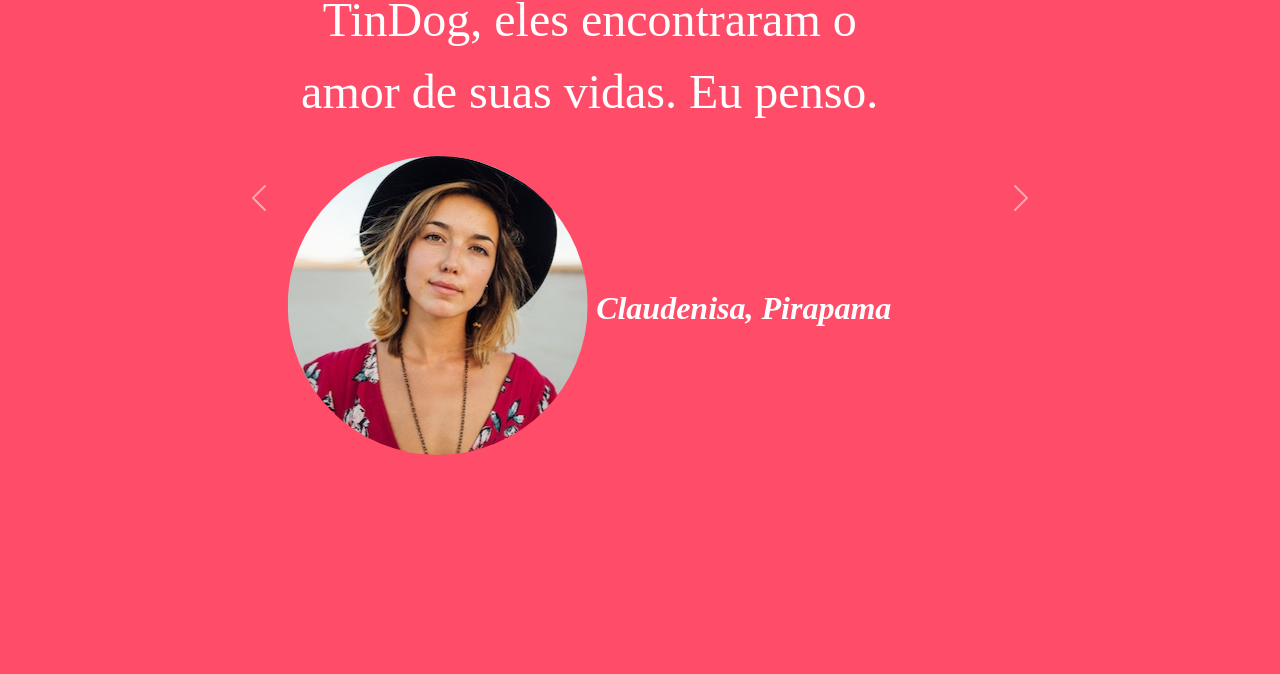
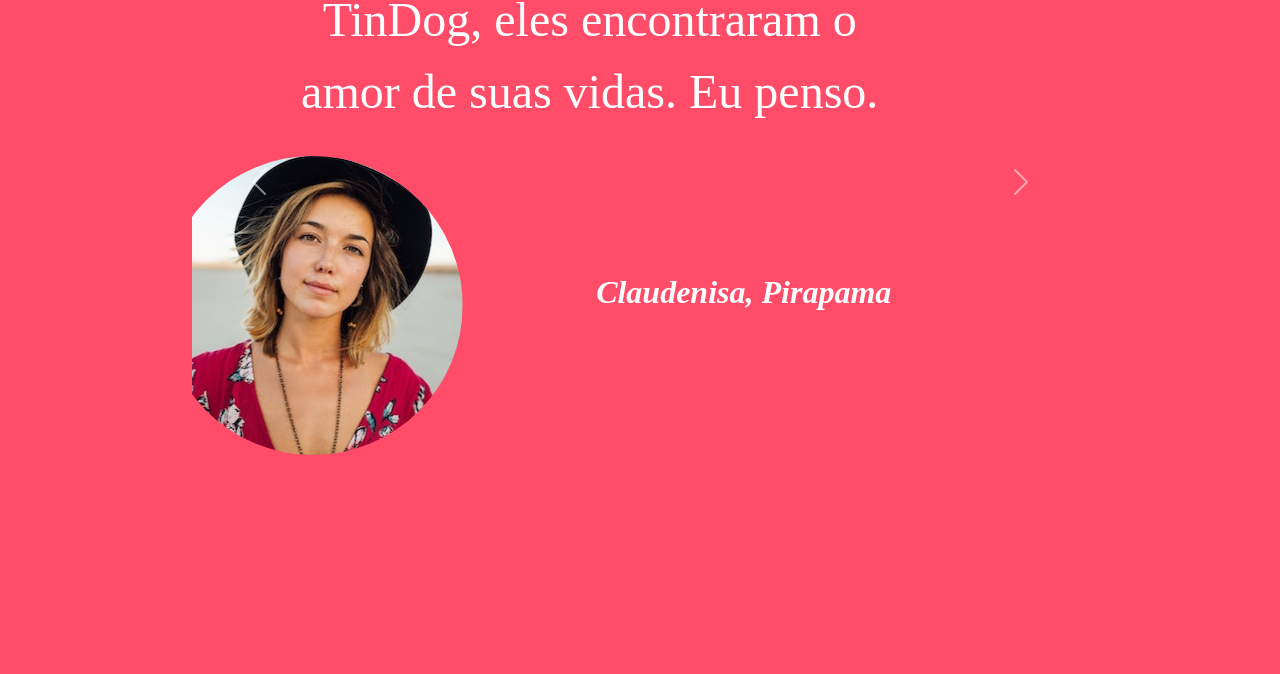
Before and after one commit to maarvins/tinderdog, a plain HTML site: page index.html in a window 1280 px wide. Shown: the part 1620-2294 px from the top of the page. Drawn offline with nearby package versions, Linux system fonts and the light colour scheme.

Commit message:
testimonials new upgrade

```diff
--- a/css/styles.css
+++ b/css/styles.css
@@ -135,8 +135,10 @@
 
 .testimonial-image {
   border-radius: 200%;
-  margin: 20px 0 5%;
+  margin: 20px 0 0 0;
   max-width: 300px;
+  position: relative;
+  right: 20%;
 }
 
 
```
